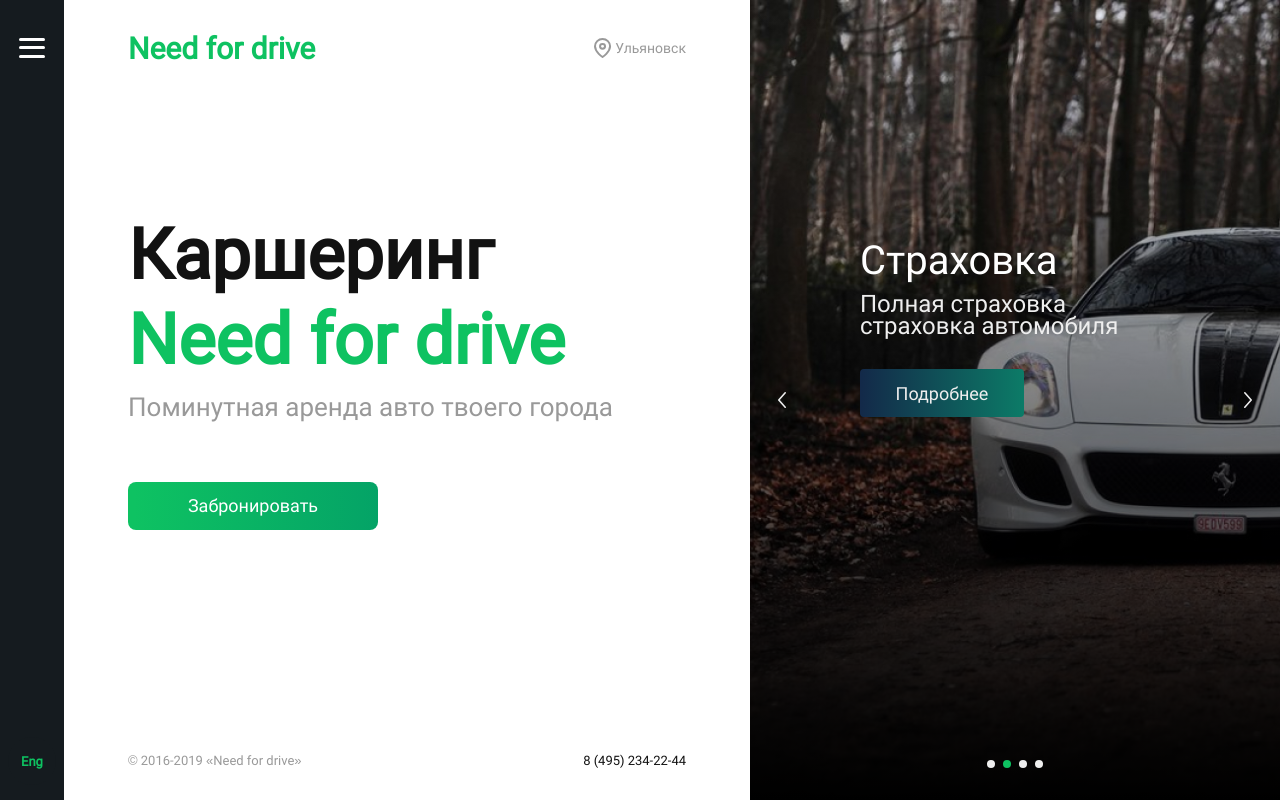
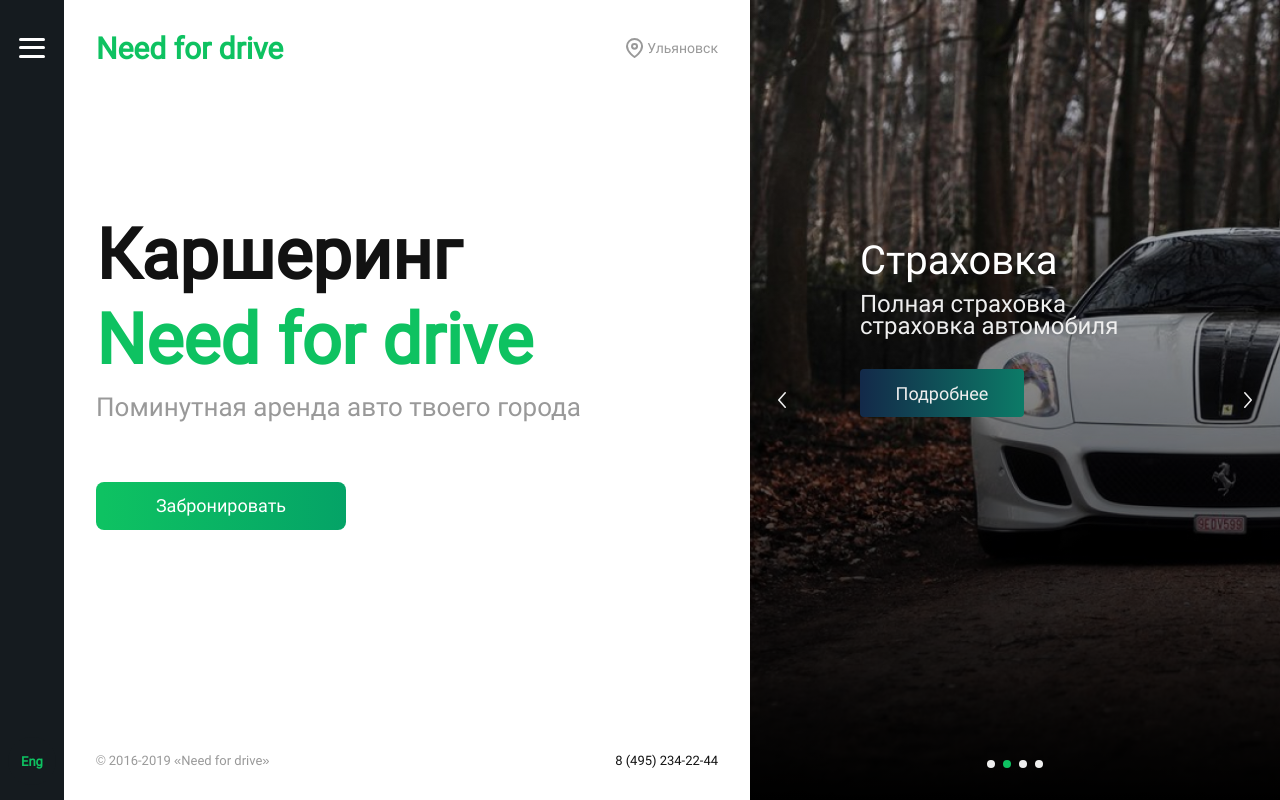
Before and after one commit to Max-Tetslav/need_for_drive, a React (Create React App) app: page / in a window 1280 px wide. Built offline with nearby package versions, Linux system fonts and the light colour scheme; no server answers.

Commit message:
V-01 feat: add minor layout improvements

```diff
--- a/src/views/homepage/Homepage.module.scss
+++ b/src/views/homepage/Homepage.module.scss
@@ -42,6 +42,7 @@
   align-items: flex-start;
   flex-direction: column;
   max-width: calc(100% - 688px);
+  width: calc(100% - 688px);
   height: 100vh;
   padding-bottom: 32px;
   padding-left: 64px;
@@ -49,12 +50,12 @@
 
   @media screen and (max-width: 1280px) {
     max-width: 100%;
+    width: calc(100% - 530px);
+    padding: 0 32px 32px;
   }
 
   @media screen and (max-width: 1024px) {
     max-width: 100%;
-    padding-left: 32px;
-    padding-right: 32px;
   }
 
   @media screen and (max-width: 768px) {
```
